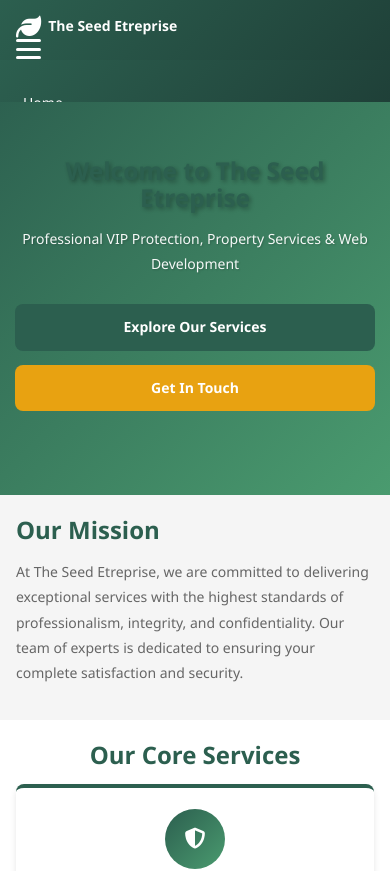
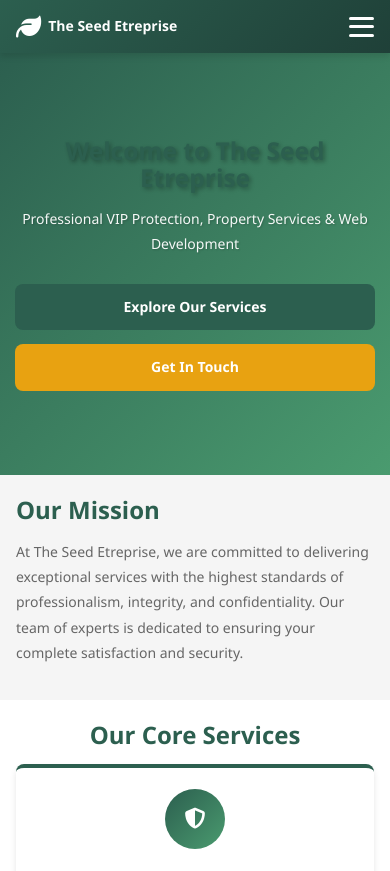
Before and after one commit to rodney031124/The-Seed-Etreprise, a React (Create React App) app: page / in a window 390 px wide. Shown: the top 871 px of the page. Built offline with nearby package versions, Linux system fonts and the light colour scheme; no server answers.

Commit message:
Complete mobile responsive fix: text wrapping, navigation menu position, AdSense verification

```diff
--- a/public/index.html
+++ b/public/index.html
@@ -5,8 +5,11 @@
     <meta name="viewport" content="width=device-width, initial-scale=1.0">
     <meta name="description" content="The Seed Etreprise - Professional VIP Protection, Property Services, and Web Development">
     <meta name="theme-color" content="#2c5f4f">
+    <meta name="google-adsense-account" content="ca-pub-3519866050258416">
     <title>The Seed Etreprise - VIP Protection & Property Services</title>
     <link rel="stylesheet" href="https://cdnjs.cloudflare.com/ajax/libs/font-awesome/6.4.0/css/all.min.css">
+    <script async src="https://pagead2.googlesyndication.com/pagead/js/adsbygoogle.js?client=ca-pub-3519866050258416"
+     crossorigin="anonymous"></script>
 </head>
 <body>
     <div id="root"></div>
--- a/src/styles/navbar.css
+++ b/src/styles/navbar.css
@@ -16,6 +16,7 @@
   display: flex;
   justify-content: space-between;
   align-items: center;
+  position: relative;
 }
 
 .navbar-logo {
@@ -102,6 +103,11 @@
   flex-direction: column;
   cursor: pointer;
   gap: 0.4rem;
+  position: absolute;
+  right: 20px;
+  top: 50%;
+  transform: translateY(-50%);
+  z-index: 1001;
 }
 
 .hamburger span {
@@ -143,21 +149,23 @@
   }
 
   .nav-menu {
-    position: absolute;
+    position: fixed;
     top: 70px;
-    left: 0;
-    width: 100%;
+    right: -100%;
+    width: 80%;
+    max-width: 300px;
+    height: calc(100vh - 70px);
     background: linear-gradient(135deg, var(--primary-color) 0%, #1f4038 100%);
     flex-direction: column;
     gap: 0;
     padding: 1.5rem 0;
-    max-height: 0;
-    overflow: hidden;
-    transition: max-height 0.3s ease;
+    overflow-y: auto;
+    transition: right 0.3s ease;
+    z-index: 1000;
   }
 
   .nav-menu.active {
-    max-height: 400px;
+    right: 0;
   }
 
   /* Show Home link inside mobile hamburger menu */
@@ -203,8 +211,13 @@
     font-size: 1rem;
   }
 
+  .hamburger {
+    right: 16px;
+  }
+
   .nav-menu {
     top: 60px;
+    width: 85%;
   }
 
   .nav-link {
```
Also changed, not shown: public/ads.txt (added), src/styles/global.css, 7 other files (tests, documents, lock files or other folders).
